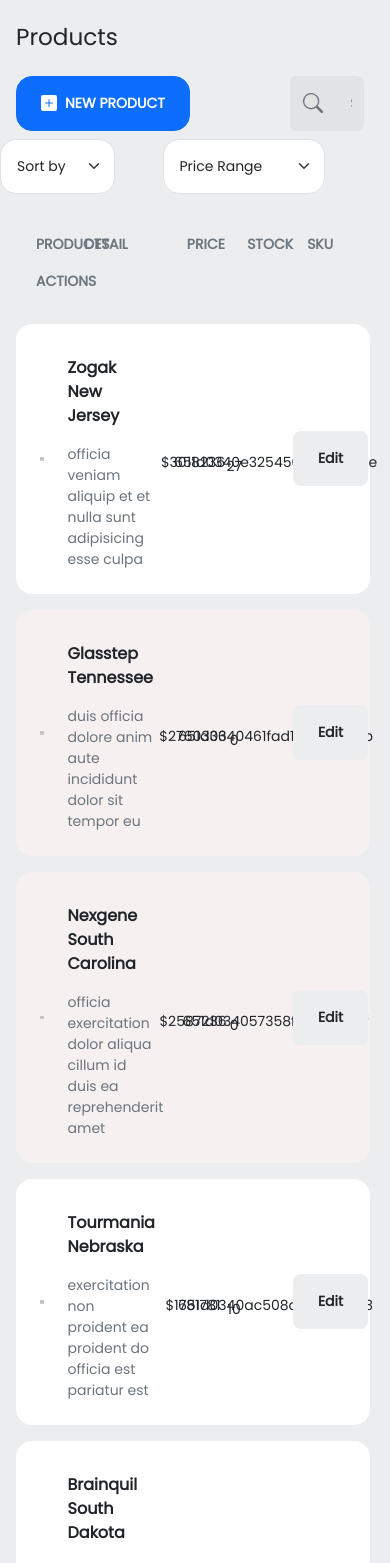
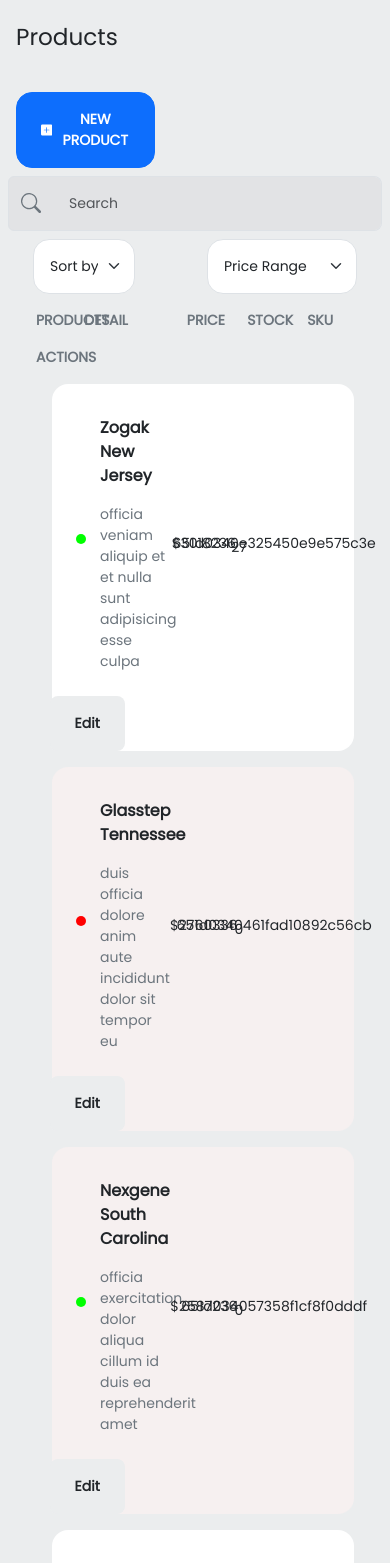
Before and after one commit to LauraCaa/shopSort, a Next.js app: page / in a window 390 px wide. Shown: the top 1563 px of the page. Built offline with nearby package versions, Linux system fonts and the light colour scheme.

Commit message:
feat: New responsive styles

```diff
--- a/src/assets/globals.css
+++ b/src/assets/globals.css
@@ -12,11 +12,20 @@
   left: 10px;
   top: 20px;
 }
+.pr-2{
+  padding-right: 20px;
+}
+.pr-3{
+  padding-right: 45px;
+}
 .pr-5{
   padding-right: 100px;
 }
 .pl-5{
   padding-left: 100px;
+}
+.pl-3{
+  padding-left: 45px;
 }
 .pl-2{
   padding-left: 20px;
@@ -33,3 +42,21 @@
 .no-stock{
   background-color: #f6f0f0; /* Cambia este color al que desees para indicar que no hay stock */
 }
+.green-dot {
+  width: 10px;
+  height: 10px;
+  background-color: rgb(0, 255, 0);
+  border-radius: 50%;
+  display: inline-block;
+  margin-right: 5px;
+}
+
+/* Clase para el punto rojo */
+.red-dot {
+  width: 10px;
+  height: 10px;
+  background-color: red;
+  border-radius: 50%;
+  display: inline-block;
+  margin-right: 5px;
+}
--- a/src/components/product-list.js
+++ b/src/components/product-list.js
@@ -31,31 +31,14 @@ export default function ProductList({ products, search }) {
   };
 
   return (
-    <div className="container">
-      <div className="row mx-1 pl-2 py-3">
-        <div className='col-2 fw-bolder text-secondary'>
-          <p>PRODUCTS</p>
-        </div>
-        <div className='col-3 ps-0 fw-bolder text-secondary'>
-          <p>DETAIL</p>
-        </div>
-        <div className='col-2 text-center pe-5 fw-bolder text-secondary'>
-          <p>PRICE</p>
-        </div>
-        <div className='col-1 text-center pe-5 fw-bolder text-secondary'>
-          <p>STOCK</p>
-        </div>
-        <div className='col-2 text-center pe-5 fw-bolder text-secondary'>
-          <p>SKU</p>
-        </div>
-        <div className='col-2 text-center pe-5 fw-bolder text-secondary'>
-          <p>ACTIONS</p>
-        </div>
-      </div>
+    <div className="container overflow-auto">
       <div className="row mx-2 pl-2">
         {filteredProducts.map((product) => (
           <div className={`row mb-3 rounded-4 ${product.stock > 0 ? 'bg-white' : 'no-stock'}`} key={product.id}>
             <div className='col-1 d-flex flex-column align-items-center justify-content-center'>
+              <div className='align-self-start'>
+                {product.isActive ? <span className="green-dot"></span> : <span className="red-dot"></span>}
+              </div>
               <img src={product.image} className="img-fluid product-image" alt={product.name}/>
             </div>
             <div className='col-4 pt-4 my-2'>
--- a/src/components/search-bar.js
+++ b/src/components/search-bar.js
@@ -6,8 +6,8 @@ export default function SearchBar({ onSearchChange }) {
     }
 
     return (
-        <div className="col-6 main-font">
-            <div className="input-group ms-5 rounded-3 text-secondary">
+        <div className="col-12 col-md-7 main-font">
+            <div className="input-group rounded-3 text-secondary">
                 <div className="input-group-text bg-secondary-subtle mt-2">
                     <svg xmlns="http://www.w3.org/2000/svg" width="20" height="20" fill="currentColor" className="bi bi-search text-secondary" viewBox="0 0 16 16">
                         <path d="M11.742 10.344a6.5 6.5 0 1 0-1.397 1.398h-.001c.03.04.062.078.098.115l3.85 3.85a1 1 0 0 0 1.415-1.414l-3.85-3.85a1.007 1.007 0 0 0-.115-.1zM12 6.5a5.5 5.5 0 1 1-11 0 5.5 5.5 0 0 1 11 0z"/>
--- a/src/pages/index.js
+++ b/src/pages/index.js
@@ -49,27 +49,46 @@ export default function Home() {
   return (
     <div className="main-bg main-font min-vh-100">
       <div className="overflow-hidden">
-          <div className="row py-4">
-            <h3 className="ms-3 pb-2 pt-0 fw-normal">Products</h3>
-            <div className="col">
+        <div className="py-4">
+          <h3 className="ms-3 fw-normal">Products</h3>
+        </div>
+        <div className="row">
+          <div className="col-5 col-md-3">
             <NewButtton />
           </div>
-            <div className="col-5">
+          <div className="col-12 pl-2 pr-2 col-md-5">
             <SearchBar onSearchChange={handleSearchChange} />
           </div>
-            <div className="col d-flex">
-              <div className="col-5">
+          <div className="col-6 col-md-2 pl-3">
             <FilterButtons onFilterChange={handleFilterChange} />
           </div>
-              <div className="col-5">
+          <div className="col-6 col-md-2 pr-3">
             <RangePrice />
           </div>
         </div>
+        <div className="row mx-1 pl-2 py-3">
+          <div className="col-2 fw-bolder text-secondary">
+            <p>PRODUCTS</p>
           </div>
-          <div className="row">
+          <div className="col-3 ps-0 fw-bolder text-secondary">
+            <p>DETAIL</p>
+          </div>
+          <div className="col-2 text-center pe-5 fw-bolder text-secondary">
+            <p>PRICE</p>
+          </div>
+          <div className="col-1 text-center pe-5 fw-bolder text-secondary">
+            <p>STOCK</p>
+          </div>
+          <div className="col-2 text-center pe-5 fw-bolder text-secondary">
+            <p>SKU</p>
+          </div>
+          <div className="col-2 text-center pe-5 fw-bolder text-secondary">
+            <p>ACTIONS</p>
+          </div>
           <ProductList products={filteredProducts} search={search} />
         </div>
       </div>
   </div>
+
   )
 }
```
Lines whose indentation alone changed are shown as unchanged.
